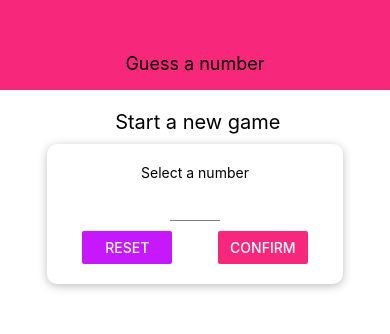
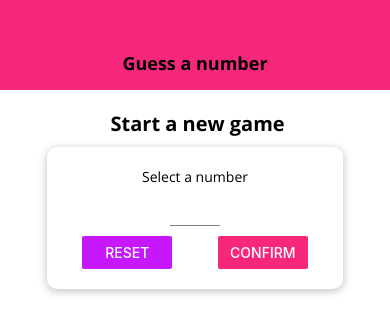
Before and after one commit to MinoThauros/secondReactApp, a React Native app: screen / in a window 390 px wide. Shown: the top 334 px of the page. Built offline with nearby package versions, Linux system fonts and the light colour scheme.

Commit message:
paSSING DOWN fonts

```diff
--- a/components/header.tsx
+++ b/components/header.tsx
@@ -22,7 +22,8 @@ const styles=StyleSheet.create({
     },
     headerTitle:{
         color:'black',
-        fontSize:18
+        fontSize:18,
+        fontFamily:'open-sans-bold'
     }
 })
 export default Header
--- a/package.json
+++ b/package.json
@@ -14,7 +14,8 @@
     "react-dom": "16.13.1",
     "react-native": "https://github.com/expo/react-native/archive/sdk-42.0.0.tar.gz",
     "react-native-web": "^0.17.5",
-    "expo-app-loading": "1.1.2"
+    "expo-app-loading": "1.1.2",
+    "expo-font": "~9.2.1"
   },
   "devDependencies": {
     "@babel/core": "^7.9.0",
--- a/screens/StartGameScreen.tsx
+++ b/screens/StartGameScreen.tsx
@@ -77,7 +77,7 @@ const StartGameScreen=(props:any)=>{
             <View style={styles.screen}>
                 <Text style={styles.title}> Start a new game</Text>
                 <Card style={styles.inputContainer_card}>
-                    <Text>Select a number</Text>
+                    <Text style={styles.text}>Select a number</Text>
                     <Input
                         style={styles.input}
                         blurOnSubmit
@@ -125,6 +125,7 @@ const styles=StyleSheet.create({
     title:{
         fontSize:20,
         marginVertical:10,//replaces marginBottom and marginTop
+        fontFamily:'open-sans-bold'
     },
     button:{
         width:"40%"//ca use either pixel numbers or %
@@ -143,6 +144,9 @@ const styles=StyleSheet.create({
         maxWidth:'50%',
         alignItems:'center'
 
+    },
+    text:{
+        fontFamily:'open-sans',
     }
 });
 
```
